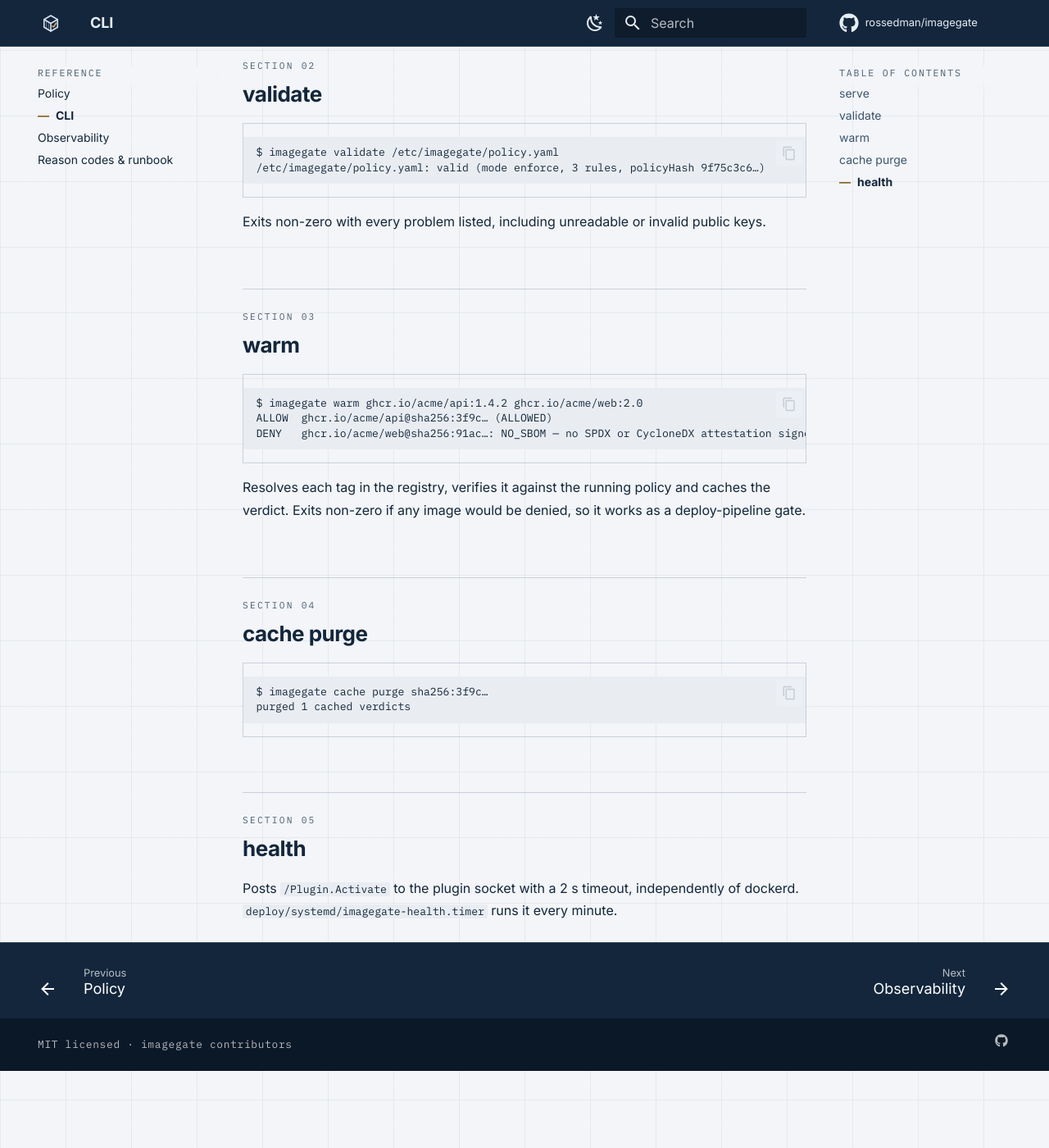
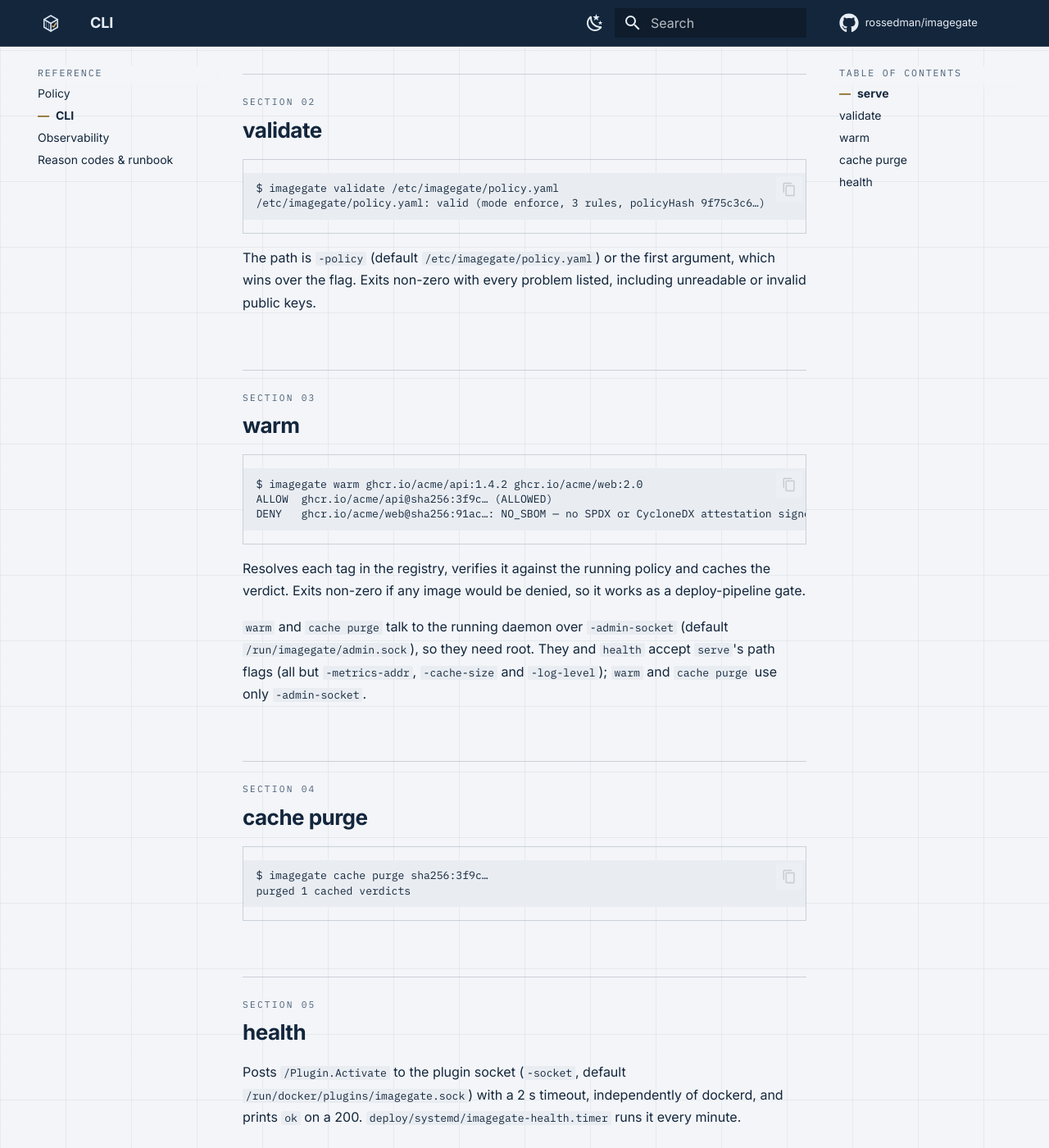
Before and after one commit to rossedman/imagegate, an MkDocs documentation site: the page built from docs/cli.md, in a window 1280 px wide and 1400 px high, scrolled down 1619 px. Shown: the whole window at 82% size. Built offline with MkDocs 1.6.1 and Material for MkDocs 9.7.7, drawn with Linux system fonts in a browser that asks for light colours; comment, search, counter and statistics services are not loaded; before the commit the page ends 2925 px from its top, so only the background shows below that; some of the changed text lies outside the part shown.

Commit message:
docs: fix CLI and install drift found by a docs audit
- cli.md: validate's -policy flag and positional path, SIGINT, the
  admin socket warm and cache purge use, health's -socket and output.
- getting-started.md: the runbook ships under docs/ in the archive;
  create /etc/imagegate/registry 0700 like the packages do; OpenRC.

Co-Authored-By: Claude Opus 5.5 <noreply@anthropic.com>

````diff
--- a/docs/cli.md
+++ b/docs/cli.md
@@ -2,12 +2,14 @@
 
 ```text
 imagegate serve [flags]           run the plugin (default)
-imagegate validate [policy]       validate a policy, check its keys, print its hash
+imagegate validate [-policy path] validate a policy, check its keys, print its hash
 imagegate warm <ref>...           pre-verify images on the running daemon
 imagegate cache purge [digest]    drop cached verdicts, all or for one digest
 imagegate health                  check the plugin socket answers
-imagegate version
+imagegate version                 print the version
 ```
+
+Run `imagegate <command> -h` for a command's flags.
 
 ## serve
 
@@ -25,7 +27,8 @@ imagegate version
 | `-metrics-addr` | `127.0.0.1:9732` | `/metrics` and `/healthz` |
 | `-log-level` | `info` | `debug`, `info`, `warn`, `error` |
 
-Signals: `SIGHUP` reloads the policy and overrides; `SIGTERM` shuts down.
+Signals: `SIGHUP` reloads the policy and overrides; `SIGINT` or `SIGTERM`
+shuts down.
 
 !!! warning "`-docker-socket` must be the daemon that uses the plugin"
     If imagegate inspects a different dockerd, starts fail closed with
@@ -38,8 +41,9 @@ $ imagegate validate /etc/imagegate/policy.yaml
 /etc/imagegate/policy.yaml: valid (mode enforce, 3 rules, policyHash 9f75c3c6…)
 ```
 
-Exits non-zero with every problem listed, including unreadable or invalid
-public keys.
+The path is `-policy` (default `/etc/imagegate/policy.yaml`) or the first
+argument, which wins over the flag. Exits non-zero with every problem
+listed, including unreadable or invalid public keys.
 
 ## warm
 
@@ -53,6 +57,11 @@ Resolves each tag in the registry, verifies it against the running policy
 and caches the verdict. Exits non-zero if any image would be denied, so it
 works as a deploy-pipeline gate.
 
+`warm` and `cache purge` talk to the running daemon over `-admin-socket`
+(default `/run/imagegate/admin.sock`), so they need root. They and `health`
+accept `serve`'s path flags (all but `-metrics-addr`, `-cache-size` and
+`-log-level`); `warm` and `cache purge` use only `-admin-socket`.
+
 ## cache purge
 
 ```console
@@ -62,6 +71,7 @@ purged 1 cached verdicts
 
 ## health
 
-Posts `/Plugin.Activate` to the plugin socket with a 2 s timeout,
-independently of dockerd. `deploy/systemd/imagegate-health.timer` runs it
+Posts `/Plugin.Activate` to the plugin socket (`-socket`, default
+`/run/docker/plugins/imagegate.sock`) with a 2 s timeout, independently of
+dockerd, and prints `ok` on a 200. `deploy/systemd/imagegate-health.timer` runs it
 every minute.
````
Also changed, not shown: docs/getting-started.md (+4 -3 lines).
